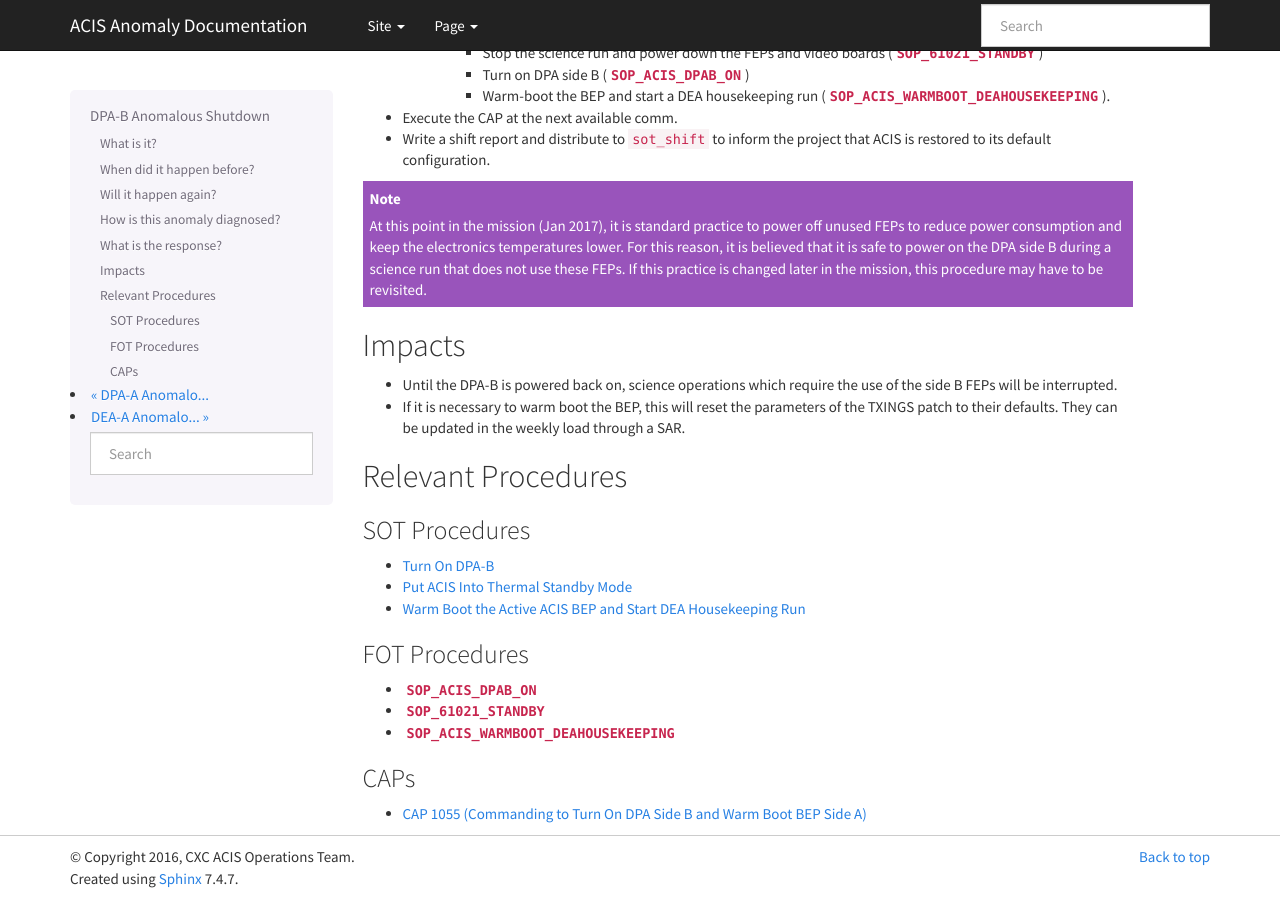
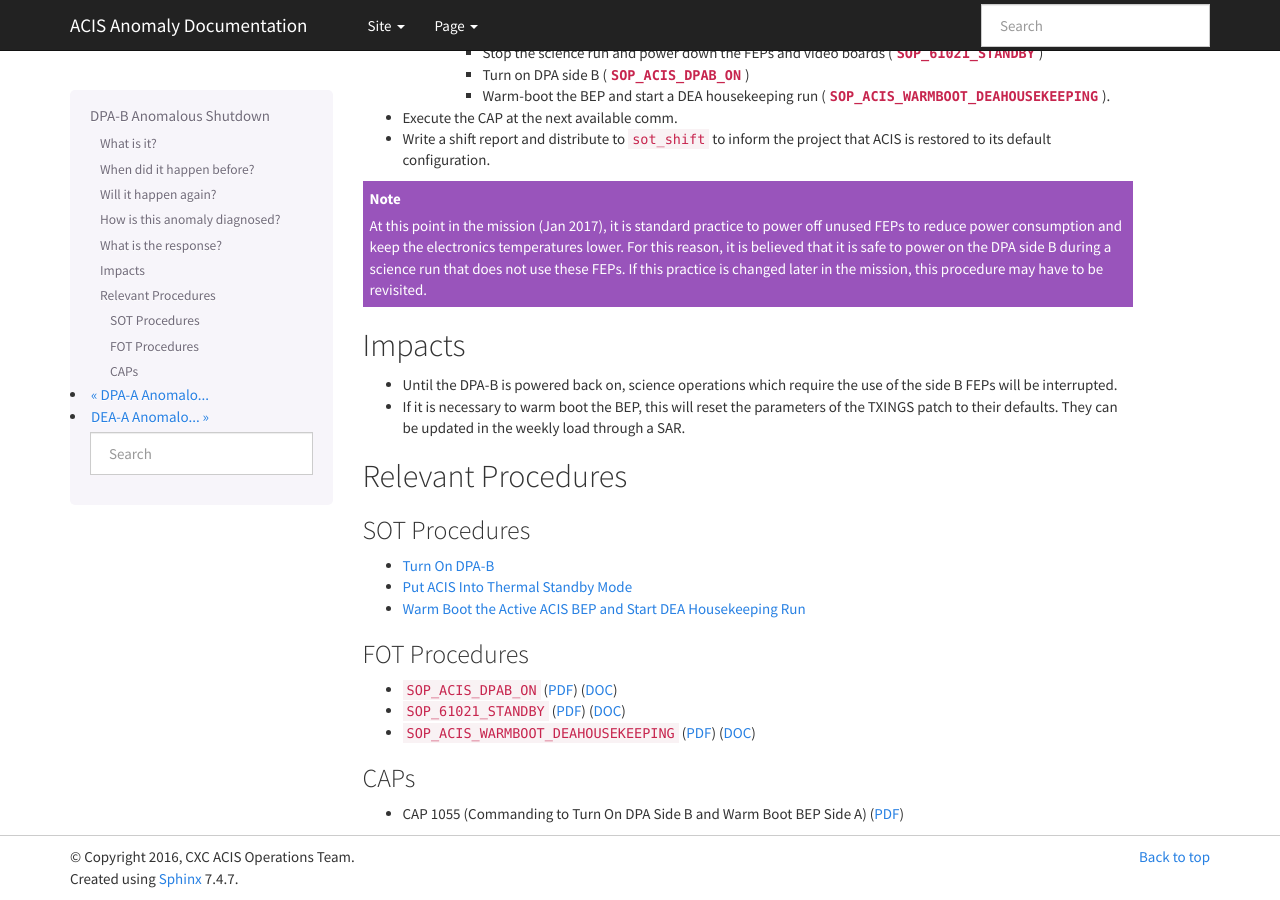
Before and after one commit to acisops/acis_anomaly_pages, a Sphinx documentation site: the page built from source/dpab_shutdown.rst, in a window 1280 px wide and 900 px high, scrolled down 1421 px. Built offline with Sphinx 7.4.7, drawn with Linux system fonts in a browser that asks for light colours.

Commit message:
DOC and PDF versions of SOPs

```diff
--- a/source/dpab_shutdown.rst
+++ b/source/dpab_shutdown.rst
@@ -109,11 +109,32 @@ Relevant Procedures
 .. |dpab_on| replace:: ``SOP_ACIS_DPAB_ON``
 .. _dpab_on: https://occweb.cfa.harvard.edu/occweb/FOT/configuration/procedures/SOP/SOP_ACIS_DPAB_ON.pdf
 
+.. |dpab_on_pdf| replace:: PDF
+.. _dpab_on_pdf: https://occweb.cfa.harvard.edu/occweb/FOT/configuration/procedures/SOP/SOP_ACIS_DPAB_ON.pdf
+
+.. |dpab_on_doc| replace:: DOC
+.. _dpab_on_doc: https://occweb.cfa.harvard.edu/occweb/FOT/configuration/procedures/SOP/SOP_ACIS_DPAB_ON.doc
+
+.. |standby| replace:: ``SOP_61021_STANDBY``
+.. _standby: https://occweb.cfa.harvard.edu/occweb/FOT/configuration/procedures/SOP/SOP_61021_STANDBY.pdf
+
+.. |standby_pdf| replace:: PDF
+.. _standby_pdf: https://occweb.cfa.harvard.edu/occweb/FOT/configuration/procedures/SOP/SOP_61021_STANDBY.pdf
+
+.. |standby_doc| replace:: DOC
+.. _standby_doc: https://occweb.cfa.harvard.edu/occweb/FOT/configuration/procedures/SOP/SOP_61021_STANDBY.doc
+
 .. |warmboot| replace:: ``SOP_ACIS_WARMBOOT_DEAHOUSEKEEPING``
 .. _warmboot: https://occweb.cfa.harvard.edu/occweb/FOT/configuration/procedures/SOP/SOP_ACIS_WARMBOOT_DEAHOUSEKEEPING.pdf
 
-.. |standby| replace:: ``SOP_61021_STANDBY``
-.. _standby: https://occweb.cfa.harvard.edu/occweb/FOT/configuration/procedures/SOP/SOP_61021_STANDBY.pdf
+.. |warmboot_pdf| replace:: PDF
+.. _warmboot_pdf: https://occweb.cfa.harvard.edu/occweb/FOT/configuration/procedures/SOP/SOP_ACIS_WARMBOOT_DEAHOUSEKEEPING.pdf
+
+.. |warmboot_doc| replace:: DOC
+.. _warmboot_doc: https://occweb.cfa.harvard.edu/occweb/FOT/configuration/procedures/SOP/SOP_ACIS_WARMBOOT_DEAHOUSEKEEPING.doc
+
+.. |cap1055_pdf| replace:: PDF
+.. _cap1055_pdf: https://occweb.cfa.harvard.edu/occweb/FOT/configuration/CAPs/1001_1100/CAP_1055_Turn_on_DPA_B/CAP_1055_CMDing_Turn_On_DPA_B_warmboot_BEP_A_sign.pdf
 
 SOT Procedures
 ++++++++++++++
@@ -125,11 +146,11 @@ SOT Procedures
 FOT Procedures
 ++++++++++++++
 
-* |dpab_on|_
-* |standby|_
-* |warmboot|_
+* ``SOP_ACIS_DPAB_ON`` (|dpab_on_pdf|_) (|dpab_on_doc|_)
+* ``SOP_61021_STANDBY`` (|standby_pdf|_) (|standby_doc|_)
+* ``SOP_ACIS_WARMBOOT_DEAHOUSEKEEPING`` (|warmboot_pdf|_) (|warmboot_doc|_)
 
 CAPs
 ++++
 
-* `CAP 1055 (Commanding to Turn On DPA Side B and Warm Boot BEP Side A) <https://occweb.cfa.harvard.edu/occweb/FOT/configuration/CAPs/1001_1100/CAP_1055_Turn_on_DPA_B/CAP_1055_CMDing_Turn_On_DPA_B_warmboot_BEP_A_sign.pdf>`_
+* CAP 1055 (Commanding to Turn On DPA Side B and Warm Boot BEP Side A) (|cap1055_pdf|_)
```
